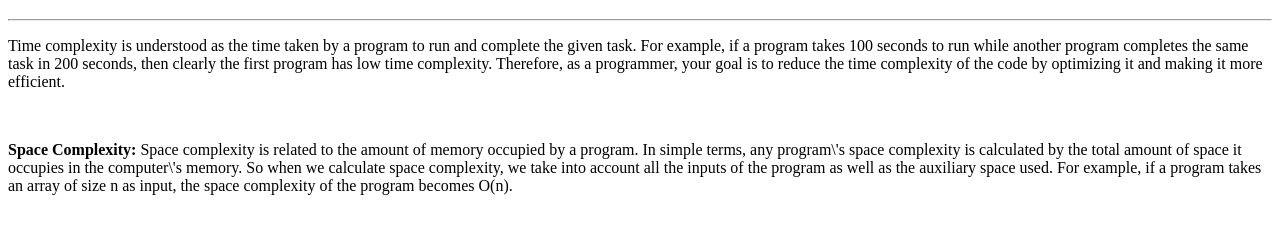
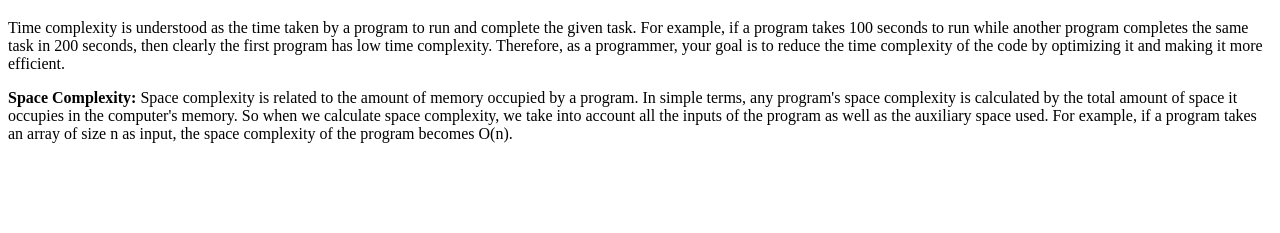
Before and after one commit to acciojob/time-and-space-complexity-mrpradhan1, a website: page main.html in a window 1280 px wide. Shown: the part 61-294 px from the top of the page. Drawn offline with Linux system fonts and the light colour scheme.

Commit message:
created a submission

```diff
--- a/main.html
+++ b/main.html
@@ -9,11 +9,9 @@
 <body>
 	<!-- the entire body must be written by student -->
 	<h1>Time and Space Complexity</h1>
-	<hr>
 	<p>Time complexity is understood as the time taken by a program to run and complete the given task. For example, if a program takes 100 seconds to run while another program completes the same task in 200 seconds, then clearly the first program has low time complexity. Therefore, as a programmer, your goal is to reduce the time complexity of the code by optimizing it and making it more efficient.</p>
-	<br>
-	<p><b>Space Complexity:</b> Space complexity is related to the amount of memory occupied by a program. In simple terms, any program\'s space complexity is calculated by the total amount of space it occupies in the computer\'s memory. So when we calculate space complexity, we take into account all the inputs of the program as well as the auxiliary space used. For example, if a program takes an array of size n as input, the space complexity of the program becomes O(n).</p>
-		<script type="text/javascript" src="./script.js">
+    <p><b>Space Complexity:</b> Space complexity is related to the amount of memory occupied by a program. In simple terms, any program's space complexity is calculated by the total amount of space it occupies in the computer's memory. So when we calculate space complexity, we take into account all the inputs of the program as well as the auxiliary space used. For example, if a program takes an array of size n as input, the space complexity of the program becomes O(n).</p>
+	<script type="text/javascript" src="./script.js">
 </script>
 
 </body>
```
